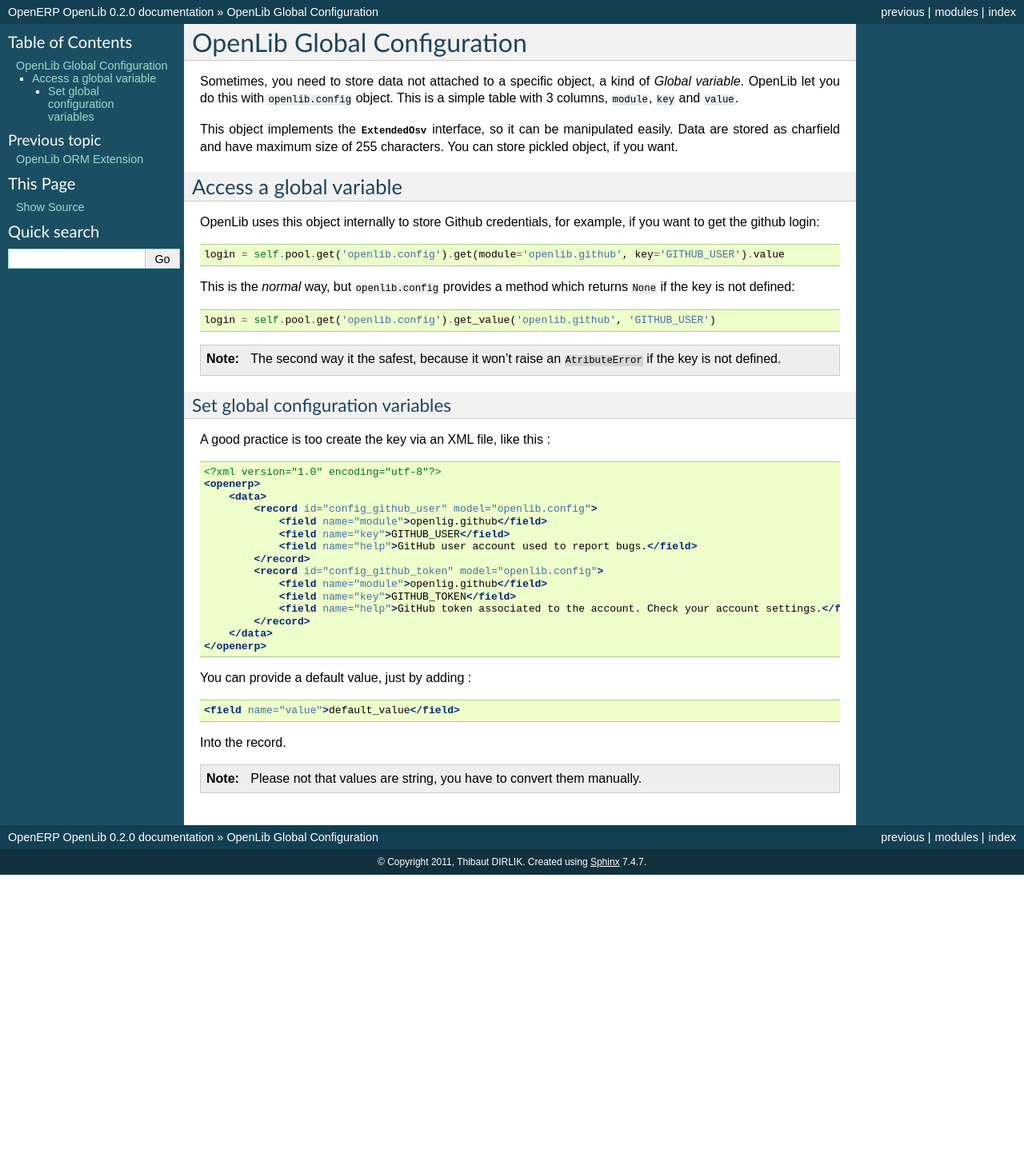
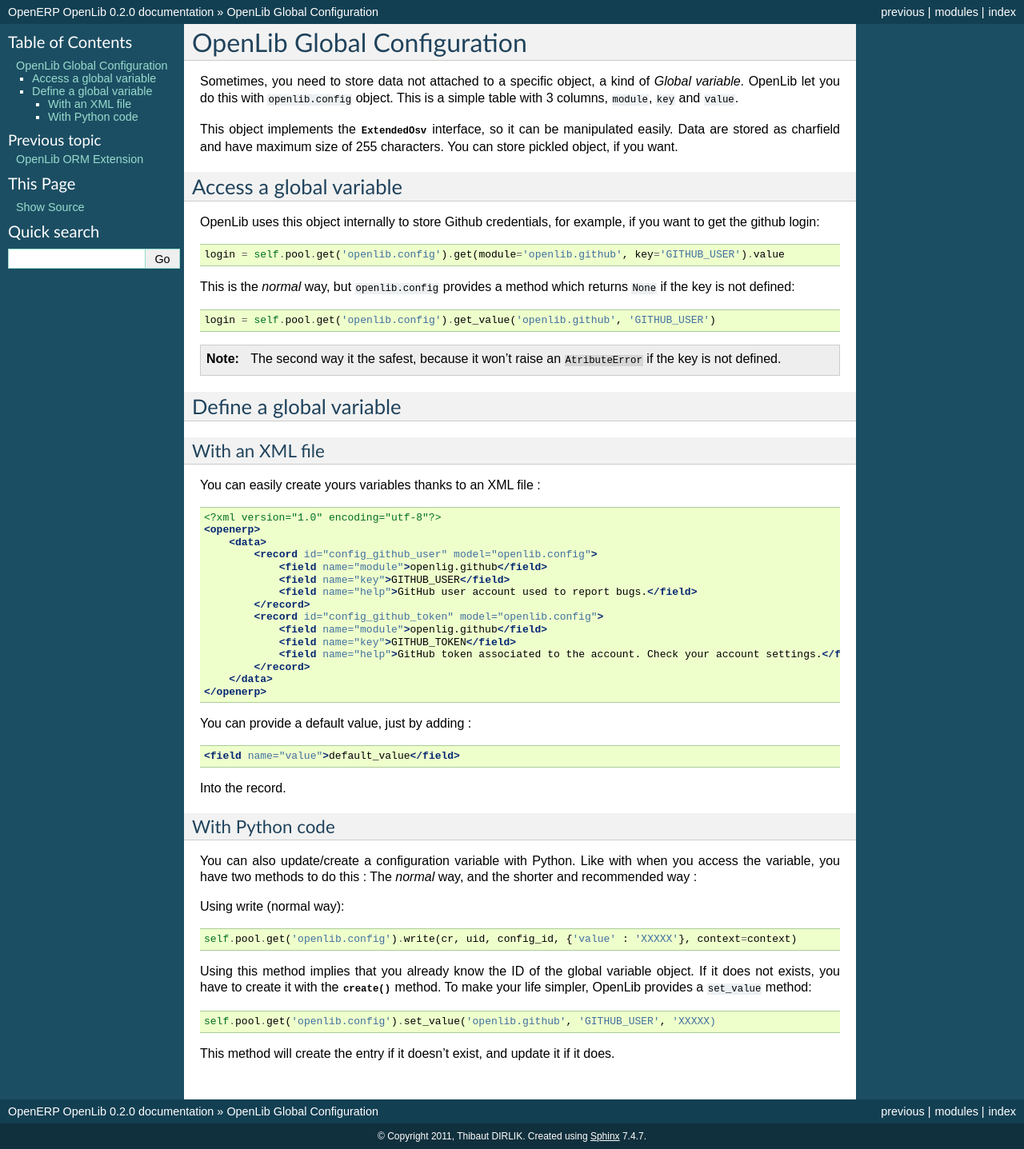
Before and after one commit to WE2BS/openerp-openlib, a Sphinx documentation site: the page built from docs/config.rst, in a window 1280 px wide. Shown: the whole page at 80% size. Built offline with Sphinx 7.4.7, drawn with Linux system fonts in a browser that asks for light colours; before the commit the page ends 1094 px from its top, so only the background shows below that.

Commit message:
Added a set_value() method to openlib.config, updated doc.

```diff
--- a/docs/config.rst
+++ b/docs/config.rst
@@ -24,10 +24,15 @@ This is the *normal* way, but ``openlib.config`` provides a method which returns
 
     The second way it the safest, because it won't raise an ``AtributeError`` if the key is not defined.
 
-Set global configuration variables
-----------------------------------
+-------------------------
+Define a  global variable
+-------------------------
 
-A good practice is too create the key via an XML file, like this :
+~~~~~~~~~~~~~~~~
+With an XML file
+~~~~~~~~~~~~~~~~
+
+You can easily create yours variables thanks to an XML file :
 
 .. code-block:: xml
 
@@ -55,6 +60,20 @@ You can provide a default value, just by adding :
 
 Into the record.
 
-.. note ::
+~~~~~~~~~~~~~~~~
+With Python code
+~~~~~~~~~~~~~~~~
 
-    Please not that values are string, you have to convert them manually.
+You can also update/create a configuration variable with Python. Like with when you access the variable, you have
+two methods to do this : The *normal* way, and the shorter and recommended way :
+
+Using write (normal way): ::
+
+    self.pool.get('openlib.config').write(cr, uid, config_id, {'value' : 'XXXXX'}, context=context)
+
+Using this method implies that you already know the ID of the global variable object. If it does not exists,
+you have to create it with the :meth:`create` method. To make your life simpler, OpenLib provides a ``set_value`` method: ::
+
+    self.pool.get('openlib.config').set_value('openlib.github', 'GITHUB_USER', 'XXXXX)
+
+This method will create the entry if it doesn't exist, and update it if it does.
```
Also changed, not shown: 2 other files.
